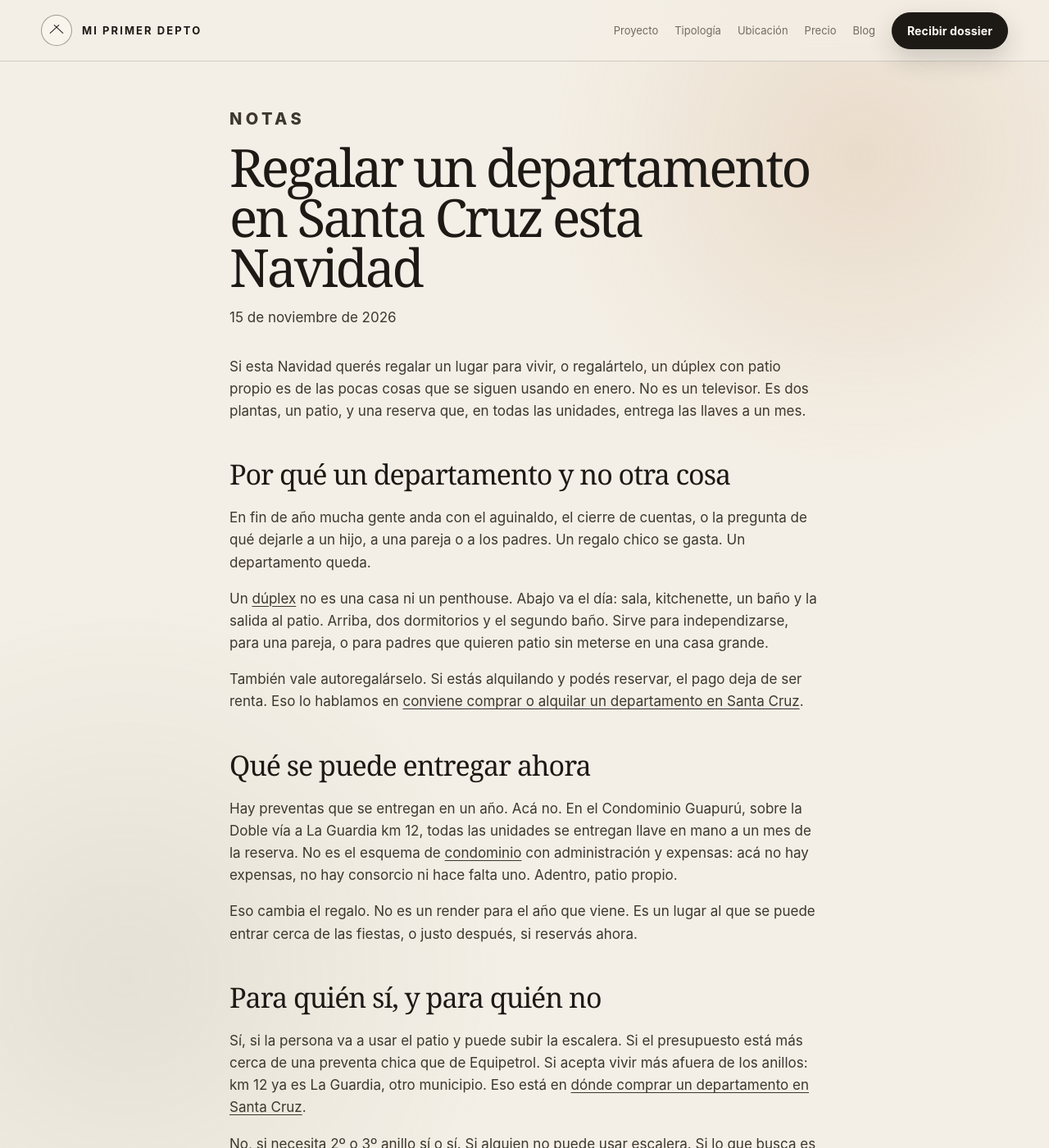
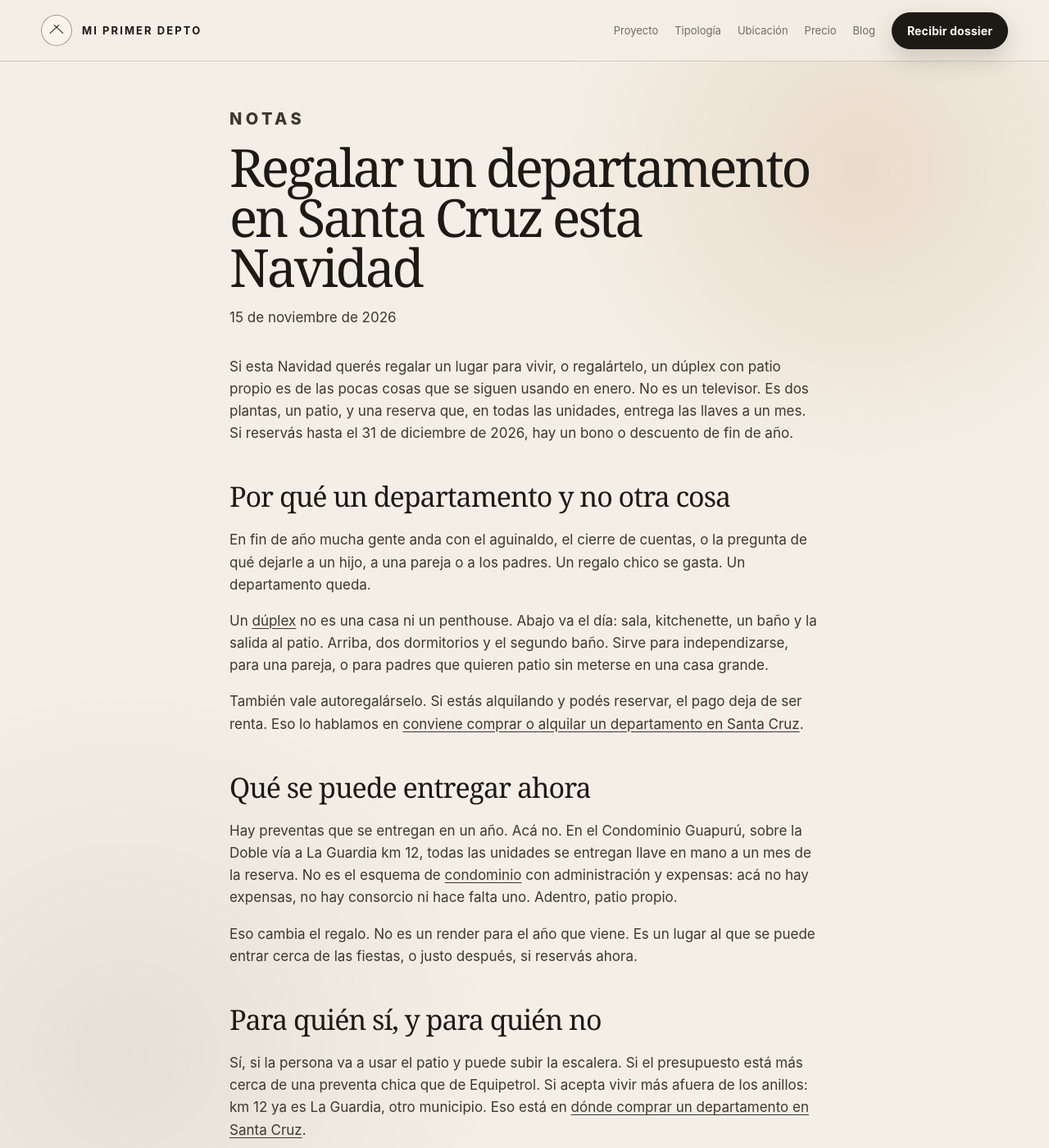
Before and after one commit to juanmanuelramallo/miprimerdepto, a Jekyll site: the page built from _posts/2026-11-15-regalar-departamento-navidad-santa-cruz.md, in a window 1280 px wide and 1400 px high. Shown: the whole window at 82% size. Built offline with Jekyll 4.4.1, drawn with Linux system fonts in a browser that asks for light colours; some of the changed text lies outside the part shown.

Commit message:
Add year-end reservation bonus to Christmas draft
State the bono or discount for reservations through 31 December 2026, without an amount. Details stay on WhatsApp. Optional post-level CTA override mentions the bonus.

```diff
--- a/_layouts/post.html
+++ b/_layouts/post.html
@@ -80,8 +80,8 @@
         </section>
         {% endif %}
         <div class="cta">
-          <p>Si estás comparando unidades, pedí el dossier y mirá plantas, patio y precio.</p>
-          <a class="btn" href="https://wa.me/59177363153?text=Hola%2C%20quiero%20recibir%20el%20dossier%2C%20planos%2C%20precios%20y%20disponibilidad%20de%20Mi%20Primer%20Depto" target="_blank" rel="noreferrer">Recibir dossier</a>
+          <p>{% if page.cta_text %}{{ page.cta_text }}{% else %}Si estás comparando unidades, pedí el dossier y mirá plantas, patio y precio.{% endif %}</p>
+          <a class="btn" href="{% if page.cta_whatsapp %}{{ page.cta_whatsapp }}{% else %}https://wa.me/59177363153?text=Hola%2C%20quiero%20recibir%20el%20dossier%2C%20planos%2C%20precios%20y%20disponibilidad%20de%20Mi%20Primer%20Depto{% endif %}" target="_blank" rel="noreferrer">Recibir dossier</a>
         </div>
       </article>
     </div>
--- a/_posts/2026-11-15-regalar-departamento-navidad-santa-cruz.md
+++ b/_posts/2026-11-15-regalar-departamento-navidad-santa-cruz.md
@@ -1,25 +1,29 @@
 ---
 layout: post
 title: "Regalar un departamento en Santa Cruz esta Navidad"
-description: "Si esta Navidad querés regalar un lugar para vivir, o regalártelo, un dúplex con patio es un regalo que se sigue usando en enero. Se reserva ahora y, en todas las unidades, se entrega llave en mano a un mes."
+description: "Si esta Navidad querés regalar un lugar para vivir, o regalártelo, un dúplex con patio es un regalo que se sigue usando en enero. Se reserva ahora y, en todas las unidades, se entrega llave en mano a un mes. Hasta el 31 de diciembre de 2026 hay un bono o descuento de fin de año."
 permalink: /blog/regalar-departamento-navidad-santa-cruz/
 date_label: 15 de noviembre de 2026
 robots: noindex, nofollow
 sitemap: false
+cta_text: "Si reservás hasta el 31 de diciembre de 2026, hay un bono o descuento de fin de año. Pedí el dossier y consultá el detalle por WhatsApp."
+cta_whatsapp: "https://wa.me/59177363153?text=Hola%2C%20quiero%20recibir%20el%20dossier%2C%20planos%2C%20precios%20y%20disponibilidad%20de%20Mi%20Primer%20Depto%2C%20y%20consultar%20el%20bono%20de%20fin%20de%20a%C3%B1o"
 faq:
   - q: "¿Tiene sentido regalar un dúplex esta Navidad?"
-    a: "Sí, si querés un regalo que se use todos los días: para un hijo, una pareja, los padres, o para vos. En Guapurú se reserva ahora y, en todas las unidades, se entrega llave en mano a un mes. No hay expensas."
+    a: "Sí, si querés un regalo que se use todos los días: para un hijo, una pareja, los padres, o para vos. En Guapurú se reserva ahora y, en todas las unidades, se entrega llave en mano a un mes. No hay expensas. Si reservás hasta el 31 de diciembre de 2026, hay un bono o descuento de fin de año."
   - q: "¿Se puede entrar a vivir cerca de las fiestas?"
     a: "Si reservás ahora, la entrega llave en mano es a un mes de la reserva, en todas las unidades. No es una preventa a un año."
+  - q: "¿Hay un bono o descuento de fin de año?"
+    a: "Sí, si reservás hasta el 31 de diciembre de 2026. El detalle se consulta por WhatsApp, con el dossier."
   - q: "¿Hay expensas en Guapurú?"
     a: "No. No hay expensas, no hay consorcio ni hace falta uno."
   - q: "¿Para quién no conviene este regalo?"
     a: "Si la persona necesita 2º o 3º anillo sí o sí, o no puede usar escalera. Un dúplex no arregla la distancia. Arregla el uso del espacio."
   - q: "¿Cómo se pide el precio y la disponibilidad?"
-    a: "Por WhatsApp, con el dossier: plantas, patio, precio y unidades disponibles. El precio no está en la página; se consulta."
+    a: "Por WhatsApp, con el dossier: plantas, patio, precio, unidades disponibles y el detalle del bono de fin de año. El precio no está en la página; se consulta."
 ---
 
-Si esta Navidad querés regalar un lugar para vivir, o regalártelo, un dúplex con patio propio es de las pocas cosas que se siguen usando en enero. No es un televisor. Es dos plantas, un patio, y una reserva que, en todas las unidades, entrega las llaves a un mes.
+Si esta Navidad querés regalar un lugar para vivir, o regalártelo, un dúplex con patio propio es de las pocas cosas que se siguen usando en enero. No es un televisor. Es dos plantas, un patio, y una reserva que, en todas las unidades, entrega las llaves a un mes. Si reservás hasta el 31 de diciembre de 2026, hay un bono o descuento de fin de año.
 
 ## Por qué un departamento y no otra cosa
 
@@ -45,4 +49,6 @@ No, si necesita 2º o 3º anillo sí o sí. Si alguien no puede usar escalera. S
 
 El patio: si se usa o es un pasillo. Los dos baños, uno por piso. Si el parqueo va aparte. En Guapurú no hay que preguntar por expensas: no hay.
 
-Pedí el dossier por WhatsApp. Ahí van plantas, patio, disponibilidad y el precio de la unidad. No hace falta adivinarlo en un aviso.
+## Bono de fin de año
+
+Si reservás hasta el 31 de diciembre de 2026, hay un bono o descuento de fin de año. El detalle no está en la página: se consulta por WhatsApp, junto con el dossier.
```
